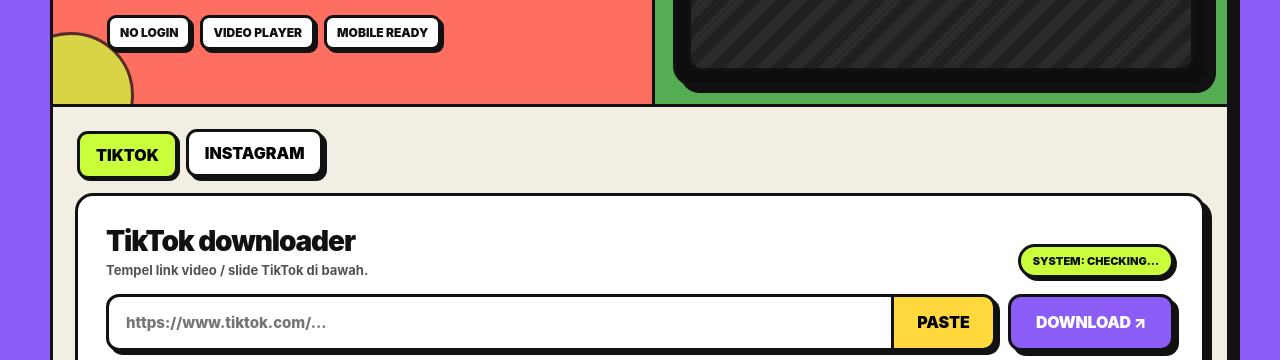
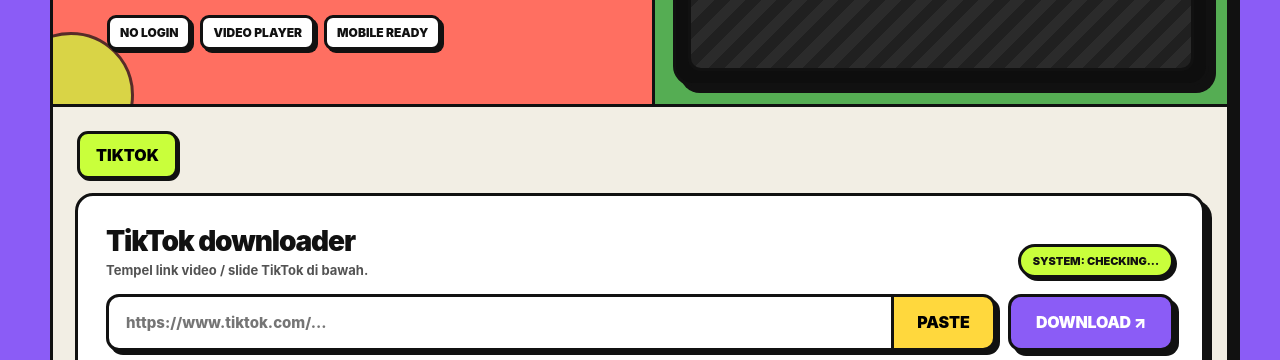
Before and after one commit to luthfi-svg/fixesdddd, a website: page index.html in a window 1280 px wide. Shown: the part 431-791 px from the top of the page. Drawn offline with Linux system fonts and the light colour scheme.

Commit message:
Remove Instagram tab from workspace
Removed Instagram tab from the workspace section.

```diff
--- a/index.html
+++ b/index.html
@@ -991,7 +991,6 @@
       <section class="workspace">
         <div class="tabs">
           <button class="tab active" data-platform="tiktok" type="button">TIKTOK</button>
-          <button class="tab" data-platform="instagram" type="button">INSTAGRAM</button>
         </div>
 
         <div class="downloader">
```
